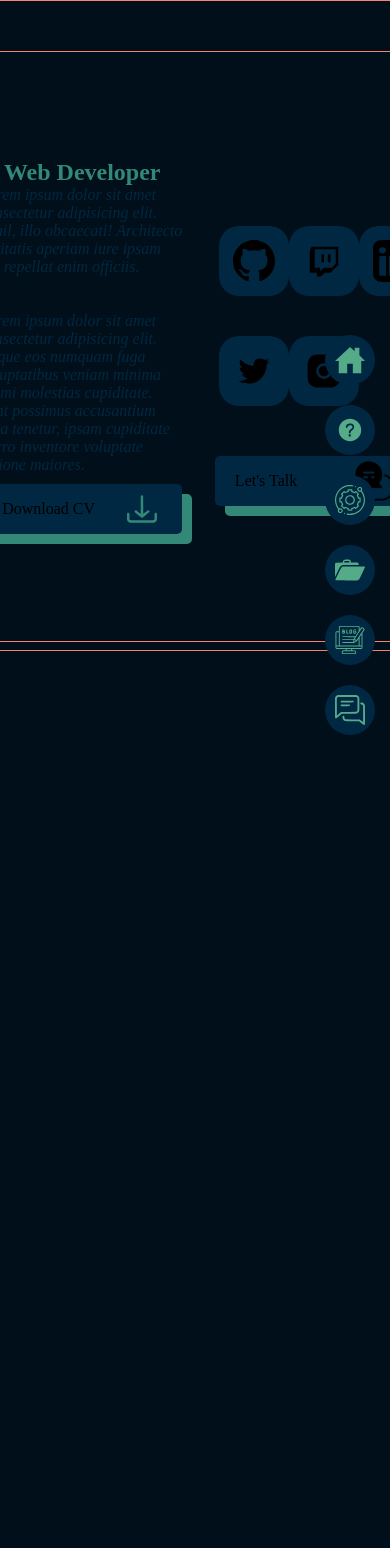
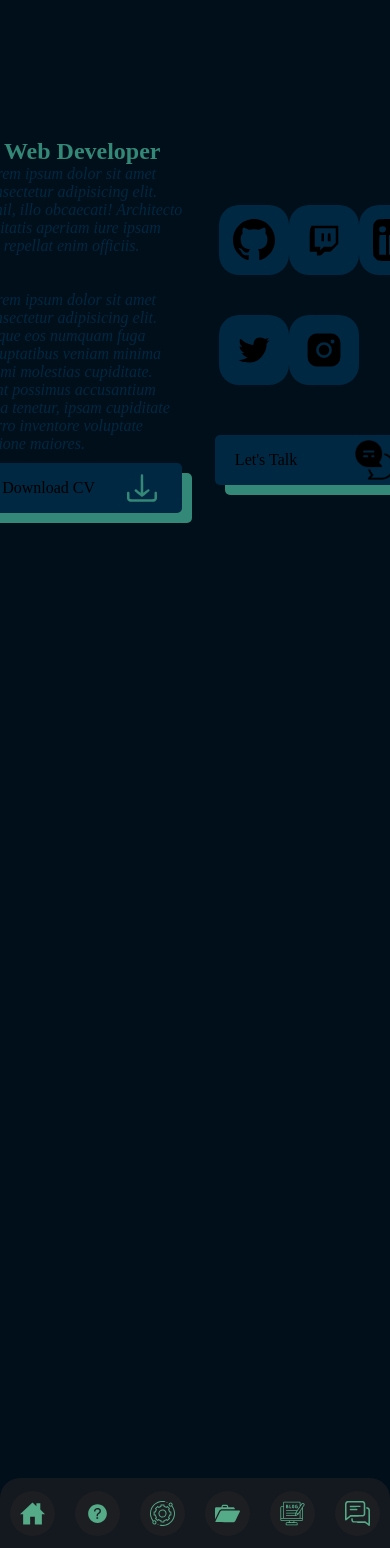
Before and after one commit to dannlyo/Portfolio, a PHP site: page /pages/about.html in a window 390 px wide; the page is wider, and only the part inside the window is pictured. Run offline with PHP 8.4, Linux system fonts and the light colour scheme.

Commit message:
home-respo

```diff
--- a/css/style.css
+++ b/css/style.css
@@ -35,29 +35,30 @@
   -webkit-box-pack: center;
       -ms-flex-pack: center;
           justify-content: center;
+  width: 100%;
+  height: 100vh;
   -webkit-box-align: center;
       -ms-flex-align: center;
           align-items: center;
   background: var(--bg-darkblue);
 }
 
+@media (max-width: 850px) {
+  body {
+    height: auto;
+  }
+}
+
 .container {
   position: relative;
   max-width: 1310px;
-  border: 1px solid salmon;
-}
-
-@media (max-width: 1102px) {
-  .container {
-    padding: 20px;
-  }
 }
 
 .container .side-bar {
   position: fixed;
   right: 0;
   border-radius: 10px 0 0 10px;
-  top: calc(40vh/2);
+  bottom: calc(25vh/2);
   display: -webkit-box;
   display: -ms-flexbox;
   display: flex;
@@ -72,6 +73,30 @@
   z-index: 10;
 }
 
+@media (max-width: 750px) {
+  .container .side-bar {
+    border-radius: 20px 20px 0 0;
+    padding: 0;
+    width: 100%;
+    -webkit-box-align: center;
+        -ms-flex-align: center;
+            align-items: center;
+    -ms-flex-pack: distribute;
+        justify-content: space-around;
+    bottom: 0;
+    left: 0;
+    background: var(--cobg-blue);
+    background: #2826267c;
+    -webkit-backdrop-filter: blur(10px);
+            backdrop-filter: blur(10px);
+    height: 70px;
+    -webkit-box-orient: horizontal;
+    -webkit-box-direction: normal;
+        -ms-flex-direction: row;
+            flex-direction: row;
+  }
+}
+
 .container .side-bar a .icon {
   border-radius: 100%;
   width: 50px;
@@ -79,6 +104,19 @@
   padding: 10px;
   background: var(--cobg-blue);
   margin: 10px 0;
+}
+
+@media (max-width: 750px) {
+  .container .side-bar a .icon {
+    background: var(--transparent-blog);
+  }
+}
+
+@media (max-width: 395px) {
+  .container .side-bar a .icon {
+    width: 45px;
+    height: 45px;
+  }
 }
 
 .container .side-bar a .icon svg, .container .side-bar a .icon img {
@@ -91,7 +129,7 @@
   position: relative;
 }
 
-.container .side-bar #home::before {
+.container .side-bar #home::before, .container .side-bar #about::before, .container .side-bar #services::before, .container .side-bar #portfolio::before, .container .side-bar #blog::before, .container .side-bar #talk::before {
   position: absolute;
   content: '';
   top: 0;
@@ -115,33 +153,15 @@
   z-index: -1;
 }
 
+@media (max-width: 750px) {
+  .container .side-bar #home::before, .container .side-bar #about::before, .container .side-bar #services::before, .container .side-bar #portfolio::before, .container .side-bar #blog::before, .container .side-bar #talk::before {
+    display: none;
+  }
+}
+
 .container .side-bar #home:hover::before {
   content: 'Home';
   width: 100px;
-}
-
-.container .side-bar #about::before {
-  position: absolute;
-  content: '';
-  top: 0;
-  right: 50%;
-  border-radius: 25px 0 0 25px;
-  color: var(--white);
-  display: -webkit-box;
-  display: -ms-flexbox;
-  display: flex;
-  -webkit-box-pack: center;
-      -ms-flex-pack: center;
-          justify-content: center;
-  -webkit-box-align: center;
-      -ms-flex-align: center;
-          align-items: center;
-  width: 0;
-  height: 100%;
-  background: var(--cobg-blue);
-  -webkit-transition: .6s ease;
-  transition: .6s ease;
-  z-index: -1;
 }
 
 .container .side-bar #about:hover::before {
@@ -149,57 +169,9 @@
   width: 100px;
 }
 
-.container .side-bar #services::before {
-  position: absolute;
-  content: '';
-  top: 0;
-  right: 50%;
-  border-radius: 25px 0 0 25px;
-  color: var(--white);
-  display: -webkit-box;
-  display: -ms-flexbox;
-  display: flex;
-  -webkit-box-pack: center;
-      -ms-flex-pack: center;
-          justify-content: center;
-  -webkit-box-align: center;
-      -ms-flex-align: center;
-          align-items: center;
-  width: 0;
-  height: 100%;
-  background: var(--cobg-blue);
-  -webkit-transition: .6s ease;
-  transition: .6s ease;
-  z-index: -1;
-}
-
 .container .side-bar #services:hover::before {
   content: 'Services';
   width: 120px;
-}
-
-.container .side-bar #portfolio::before {
-  position: absolute;
-  content: '';
-  top: 0;
-  right: 50%;
-  border-radius: 25px 0 0 25px;
-  color: var(--white);
-  display: -webkit-box;
-  display: -ms-flexbox;
-  display: flex;
-  -webkit-box-pack: center;
-      -ms-flex-pack: center;
-          justify-content: center;
-  -webkit-box-align: center;
-      -ms-flex-align: center;
-          align-items: center;
-  width: 0;
-  height: 100%;
-  background: var(--cobg-blue);
-  -webkit-transition: .6s ease;
-  transition: .6s ease;
-  z-index: -1;
 }
 
 .container .side-bar #portfolio:hover::before {
@@ -207,57 +179,9 @@
   width: 130px;
 }
 
-.container .side-bar #blog::before {
-  position: absolute;
-  content: '';
-  top: 0;
-  right: 50%;
-  border-radius: 25px 0 0 25px;
-  color: var(--white);
-  display: -webkit-box;
-  display: -ms-flexbox;
-  display: flex;
-  -webkit-box-pack: center;
-      -ms-flex-pack: center;
-          justify-content: center;
-  -webkit-box-align: center;
-      -ms-flex-align: center;
-          align-items: center;
-  width: 0;
-  height: 100%;
-  background: var(--cobg-blue);
-  -webkit-transition: .6s ease;
-  transition: .6s ease;
-  z-index: -1;
-}
-
 .container .side-bar #blog:hover::before {
   content: 'Blog';
   width: 100px;
-}
-
-.container .side-bar #talk::before {
-  position: absolute;
-  content: '';
-  top: 0;
-  right: 50%;
-  border-radius: 25px 0 0 25px;
-  color: var(--white);
-  display: -webkit-box;
-  display: -ms-flexbox;
-  display: flex;
-  -webkit-box-pack: center;
-      -ms-flex-pack: center;
-          justify-content: center;
-  -webkit-box-align: center;
-      -ms-flex-align: center;
-          align-items: center;
-  width: 0;
-  height: 100%;
-  background: var(--cobg-blue);
-  -webkit-transition: .6s ease;
-  transition: .6s ease;
-  z-index: -1;
 }
 
 .container .side-bar #talk:hover::before {
@@ -279,7 +203,6 @@
   padding: 50px;
   height: 600px;
   overflow: hidden;
-  border: 1px solid salmon;
 }
 
 .container .op #mode, .container .cont-abt #mode, .container .contain-ser #mode {
--- a/css/style.scss
+++ b/css/style.scss
@@ -34,29 +34,49 @@
 body{
     display: flex;
     justify-content: center;
+    width: 100%;
+    height: 100vh;
     align-items: center;
     background: var(--bg-darkblue);
+    @media (max-width: 850px) {
+        height: auto;
+    }
 }
 
 .container{
     position: relative;
     max-width: 1310px;
-    border: 1px solid salmon;
+    // border: 1px solid salmon;
     @media (max-width: 1102px) {
-        padding: 20px;
+        // padding: 20px;
         // width: 1000px;
     }
     .side-bar{
         position: fixed;
         right: 0;
         border-radius: 10px 0 0 10px;
-        top: calc(40vh/2);
+        bottom: calc(25vh/2);
         display: flex;
         flex-direction: column;
         // background: var(--cobg-blue);
         width: fit-content;
         padding: 15px;
         z-index: 10;
+        @media (max-width: 750px) {
+            border-radius: 20px 20px 0 0;
+            padding: 0;
+            width: 100%;
+            align-items: center;
+            justify-content: space-around;
+            bottom: 0;
+            left: 0;
+            background: var(--cobg-blue);
+            background: #2826267c;
+            backdrop-filter: blur(10px);
+            height: 70px;
+            flex-direction: row;
+            // border: 1px solid salmon;
+        }
         a{
             .icon{
                 // border: 1px solid $salmon;
@@ -66,6 +86,14 @@
                 padding: 10px;
                 background: var(--cobg-blue);
                 margin: 10px 0;
+                @media (max-width: 750px) {
+                    background: var(--transparent-blog);
+                    // border: 1px solid var(--bg-darkblue);
+                }
+                @media (max-width: 395px) {
+                    width: 45px;
+                    height: 45px;
+                }
                 svg,img{
                     width: 100%;
                     height: 100%;
@@ -75,11 +103,14 @@
         }
         #home,#about,#services,#portfolio,#blog,#talk{
             position: relative;
+            &::before{
+                @include nav_pseuso;
+                @media (max-width: 750px) {
+                    display: none;
+                }
+            }
         }
         #home{
-            &::before{
-                @include nav_pseuso;
-            }
             &:hover{
                 &::before{
                     content: 'Home';
@@ -88,9 +119,6 @@
             }
         }
         #about{
-            &::before{
-                @include nav_pseuso;
-            }
             &:hover{
                 &::before{
                     content: 'About';
@@ -99,9 +127,6 @@
             }
         }
         #services{
-            &::before{
-                @include nav_pseuso;
-            }
             &:hover{
                 &::before{
                     content: 'Services';
@@ -110,9 +135,6 @@
             }
         }
         #portfolio{
-            &::before{
-                @include nav_pseuso;
-            }
             &:hover{
                 &::before{
                     content: 'Portfolio';
@@ -121,9 +143,6 @@
             }
         }
         #blog{
-            &::before{
-                @include nav_pseuso;
-            }
             &:hover{
                 &::before{
                     content: 'Blog';
@@ -132,9 +151,6 @@
             }
         }
         #talk{
-            &::before{
-                @include nav_pseuso;
-            }
             &:hover{
                 &::before{
                     content: "Let's talk";
@@ -155,7 +171,7 @@
         height: 600px;
         overflow: hidden;
         // background: var(--cobg-blue);
-        border: 1px solid salmon;
+        // border: 1px solid salmon;
         #mode{
             // border: 1px solid salmon;
             cursor: pointer;
@@ -171,7 +187,20 @@
             }
         }
     }
+    .op{
+        @media (max-width: 850px) {
+            flex-direction: column;
+            height: auto;
+            padding: 10px 10px 70px;
+        }
+        @media (max-width: 395px) {
+            padding: 0px 0px 70px;
+        }
+    }
     .left-home{
+        @media (max-width: 850px) {
+            // border: 1px solid salmon;
+        }
         .pic{
             width: 270px;
             height: 350px;
@@ -205,6 +234,29 @@
         padding: 20px;
         box-shadow: -1.5px -1.5px var(--bg-darkblue);
         transition: .6s;
+        @media (max-width: 850px) {
+            width: 600px;
+            margin-top: 20px;
+            // border: 1px solid salmon;
+        }
+        @media (max-width: 724px) {
+            width: 500px;
+        }
+        @media (max-width: 545px) {
+            width: 450px;
+        }
+        @media (max-width: 545px) {
+            width: 400px;
+        }
+        @media (max-width: 444px) {
+            width: 350px;
+        }
+        @media (max-width: 395px) {
+            width: 350px;
+        }
+        @media (max-width: 375px) {
+            width: 350px;
+        }
         .title{
             text-align: center;
             margin-bottom: 20px;
@@ -215,8 +267,11 @@
             }
             h2{
                 font-weight: 800;
-                color: $white;
+                color: var(--white);
                 font-size: 3rem;
+                @media (max-width: 545px) {
+                    font-size: 2rem;
+                }
             }
             h3{
                 font-weight: 400;
@@ -238,6 +293,8 @@
             border-radius: 15px;
             transition: .6s;
             box-shadow: 10px 10px var(--darkcyan);
+            border-top: 1px solid var(--darkcyan);
+            border-left: 1px solid var(--darkcyan);
             &:hover{
                 box-shadow: -10px -10px var(--darkcyan);
             }
```
Also changed, not shown: other parts of css/style.css (+69 -1 lines), index.html (line endings or trailing spaces), 1 other file.
